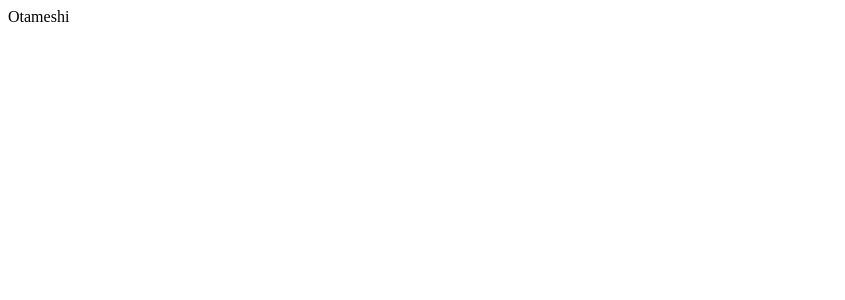
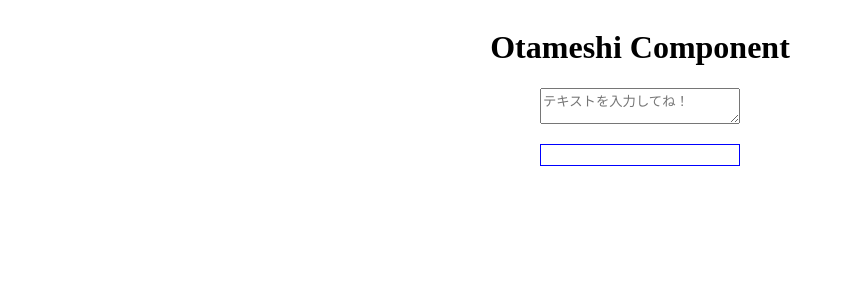
Before and after one commit to KiichiSugihara/react-serach-books, a React (Create React App) app: page /otameshi in a window 1280 px wide. Shown: the top 300 px of the page, without its empty margins (0-845 px from the left). Built offline with nearby package versions, Linux system fonts and the light colour scheme.

Commit message:
add : add otameshi state

```diff
--- a/src/Otameshi.tsx
+++ b/src/Otameshi.tsx
@@ -1,8 +1,44 @@
-import React from 'react';
+import React, { useState } from 'react';
 import styled from 'styled-components';
 
 export const Otameshi: React.FC = () => {
-  return <Wrapper>Otameshi</Wrapper>;
+  const [text, changeText] = useState('');
+  return (
+    <Wrapper>
+      <Body>
+        <Title>Otameshi Component</Title>
+
+        <TextArea placeholder='テキストを入力してね！' onChange={(event): void => changeText(event.target.value)} />
+
+        <TextResult>{text}</TextResult>
+      </Body>
+    </Wrapper>
+  );
 };
 
-const Wrapper = styled.div``;
+const Wrapper = styled.div`
+  display: flex;
+  justify-content: center;
+`;
+
+const Body = styled.div``;
+
+const Title = styled.h1`
+  text-align: center;
+`;
+
+const TextArea = styled.textarea`
+  display: block;
+  margin: 0 auto;
+  box-sizing: border-box;
+  width: 200px;
+`;
+
+const TextResult = styled.p`
+  width: 200px;
+  padding: 10px;
+  margin: 20px auto;
+  border: 1px solid blue;
+  white-space: pre-wrap;
+  box-sizing: border-box;
+`;
```
